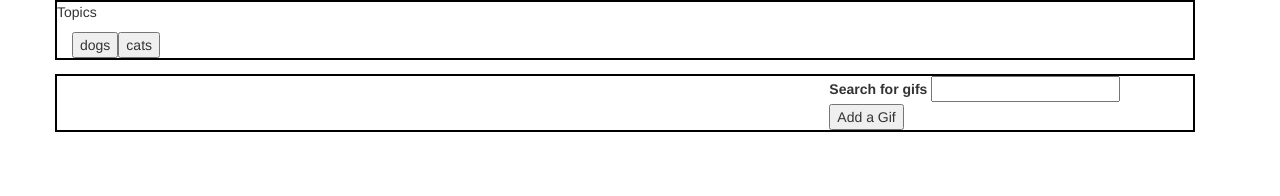
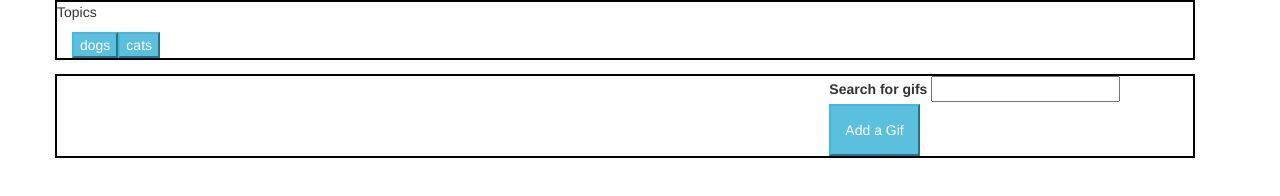
Before and after one commit to bexway/giphy-api-practice, a plain HTML site: page index.html in a window 1280 px wide. Drawn offline with nearby package versions, Linux system fonts and the light colour scheme.

Commit message:
master - added button style

```diff
--- a/assets/javascript/app.js
+++ b/assets/javascript/app.js
@@ -12,7 +12,7 @@ var giphy = {
   },
 
   addButton: function(gifname){
-    var button = $("<button>").addClass("gifbutton").addClass("gifbutton").text(gifname).attr("data-name", gifname);
+    var button = $("<button>").addClass("gifbutton").addClass("gifbutton").addClass("btn-info").text(gifname).attr("data-name", gifname);
     $(".js-button-list").append(button);
     $("#gif-input").val("");
   },
--- a/index.html
+++ b/index.html
@@ -27,7 +27,7 @@
           <input type="text" id="gif-input"><br>
 
           <!-- Button triggers new movie to be added -->
-          <input id="add-gif" type="submit" value="Add a Gif">
+          <input class="btn-info padding" id="add-gif" type="submit" value="Add a Gif">
         </div>
       </div>
 
```
